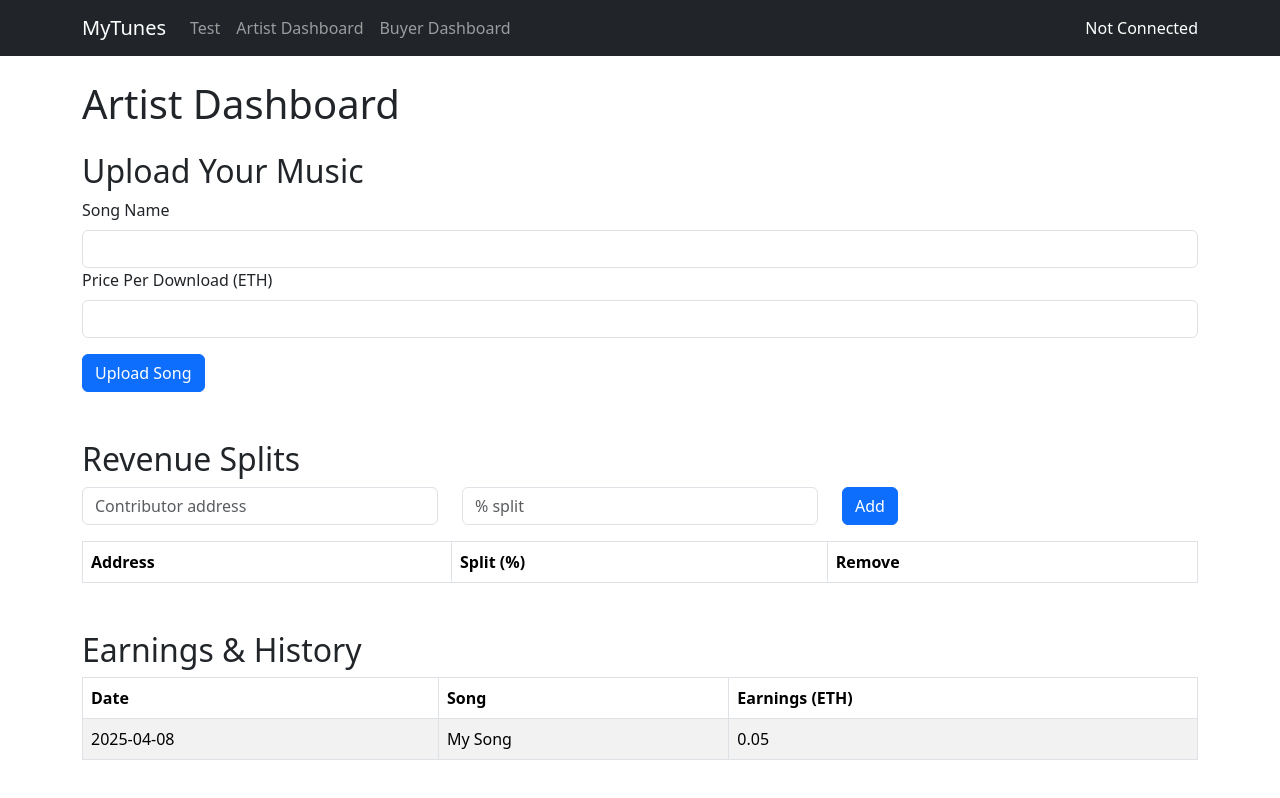
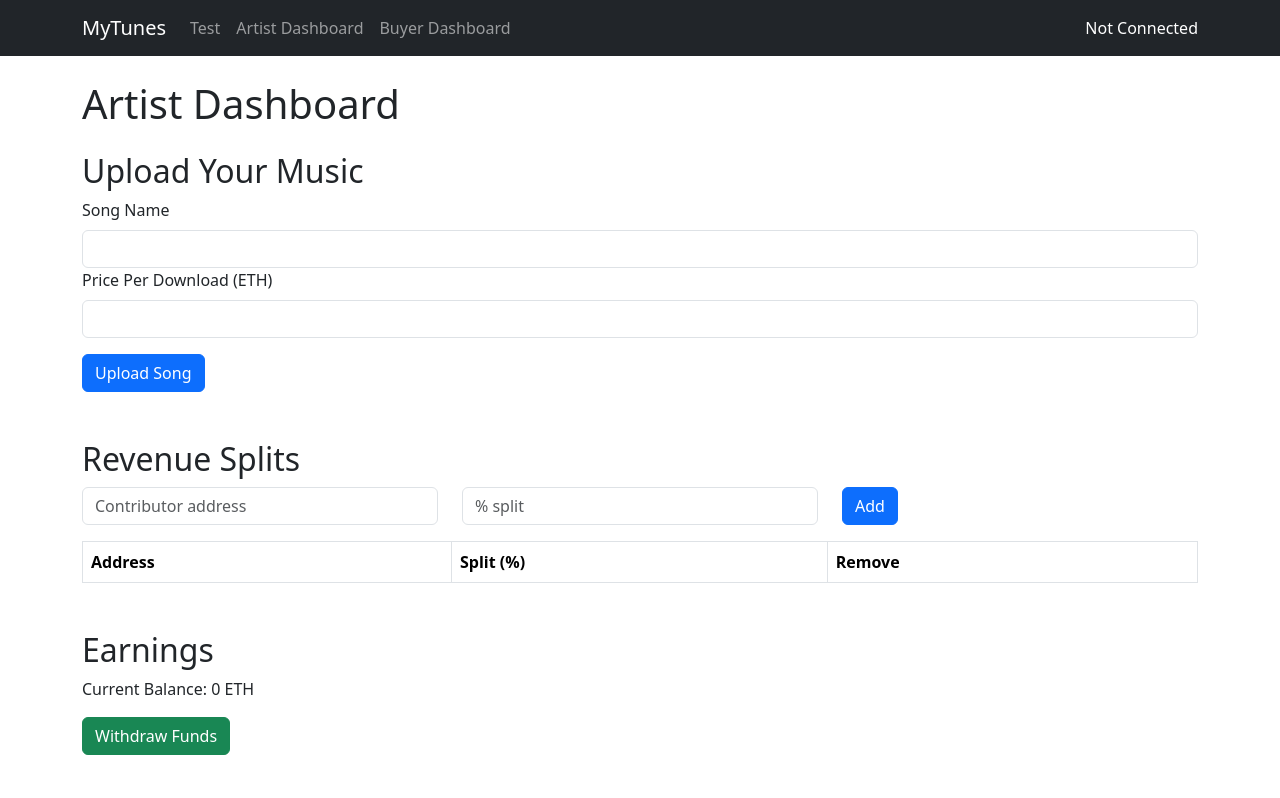
Before and after one commit to rezmayyy/DecentralizedMusicApp, a React (Create React App) app: page /artistdashboard in a window 1280 px wide. Built offline with nearby package versions, Linux system fonts and the light colour scheme.

Commit message:
Artist Page add withdraw button. Test Page add download button.

```diff
--- a/src/pages/ArtistDashboardPage.jsx
+++ b/src/pages/ArtistDashboardPage.jsx
@@ -1,7 +1,6 @@
-import React, { useState, useContext } from 'react';
+import React, { useState, useContext, useEffect } from 'react';
 import { Form, Button, Table, Container, Row, Col } from 'react-bootstrap';
 import { Web3Context } from '../components/Web3Context';
-
 
 function ArtistDashboardPage() {
     const { web3, account, contract } = useContext(Web3Context);
@@ -11,7 +10,21 @@
     const [contributor, setContributor] = useState('');
     const [split, setSplit] = useState('');
     const [contributors, setContributors] = useState([]);
+    const [balance, setBalance] = useState(0);
 
+    // Fetch artist balance
+    const fetchBalance = async () => {
+        if (contract && account) {
+            try {
+                const artistBalance = await contract.methods.balances(account).call();
+                setBalance(web3.utils.fromWei(artistBalance, 'ether'));  // Convert from Wei to Ether
+            } catch (error) {
+                console.error('Error fetching balance:', error);
+            }
+        }
+    };
+
+    // Add contributor to the song revenue split
     const handleAddContributor = () => {
         if (!contributor || !split) return;
 
@@ -20,12 +33,14 @@
         setSplit('');
     };
 
+    // Remove a contributor from the list
     const handleRemoveContributor = (index) => {
         const updated = [...contributors];
         updated.splice(index, 1);
         setContributors(updated);
     };
 
+    // Upload song and submit to the blockchain
     const handleUpload = async () => {
         if (!contract || !account || !web3) {
             alert("Web3 is not connected.");
@@ -35,7 +50,7 @@
         try {
             const contributorAddresses = contributors.map(c => c.address);
             const contributorSplits = contributors.map(c => c.split);
-            const ipfsHash = "QmDummyHash123..."; // replace this with actual IPFS logic later
+            const ipfsHash = "QmDummyHash123..."; // Replace this with actual IPFS logic later
 
             const priceInWei = web3.utils.toWei(price, 'ether');
 
@@ -48,7 +63,6 @@
             ).send({ from: account });
 
             alert("Song uploaded successfully!");
-            // Reset form
             setTitle('');
             setPrice('');
             setContributors([]);
@@ -57,6 +71,28 @@
             alert("Upload failed. See console for details.");
         }
     };
+
+    // Handle withdraw action
+    const handleWithdraw = async () => {
+        if (!contract || !account) {
+            alert("Web3 is not connected.");
+            return;
+        }
+
+        try {
+            await contract.methods.withdrawFunds().send({ from: account });
+            alert('Withdrawal successful');
+            fetchBalance();  // Update balance after withdrawal
+        } catch (error) {
+            console.error('Error withdrawing funds:', error);
+            alert('Failed to withdraw funds');
+        }
+    };
+
+    // Fetch the balance when the component is loaded
+    useEffect(() => {
+        fetchBalance();
+    }, [contract, account]);
 
     return (
         <Container>
@@ -137,25 +173,11 @@
                 </Table>
             </section>
 
-            {/* Earnings Section (Placeholder) */}
+            {/* Earnings Section */}
             <section className="mt-5">
-                <h2>Earnings & History</h2>
-                <Table striped bordered hover>
-                    <thead>
-                        <tr>
-                            <th>Date</th>
-                            <th>Song</th>
-                            <th>Earnings (ETH)</th>
-                        </tr>
-                    </thead>
-                    <tbody>
-                        <tr>
-                            <td>2025-04-08</td>
-                            <td>My Song</td>
-                            <td>0.05</td>
-                        </tr>
-                    </tbody>
-                </Table>
+                <h2>Earnings</h2>
+                <p>Current Balance: {balance} ETH</p>
+                <Button variant="success" onClick={handleWithdraw}>Withdraw Funds</Button>
             </section>
         </Container>
     );
--- a/src/pages/TestPage.jsx
+++ b/src/pages/TestPage.jsx
@@ -9,7 +9,7 @@
 
     // Fetch all songs
     const fetchAllSongs = async () => {
-        if (!contract) return;
+        if (!contract || !web3) return;
 
         try {
             const latestSongId = await contract.methods.nextSongId().call();
@@ -22,6 +22,7 @@
                     id: i,
                     title: song[0],
                     price: web3.utils.fromWei(song[1], 'ether'),
+                    artist: song[3],
                     contributors: song[4].join(', '),
                     splits: song[5].join(', ')
                 });
@@ -45,8 +46,11 @@
                         <th>Song ID</th>
                         <th>Title</th>
                         <th>Price (ETH)</th>
+                        <th>Artist</th>
                         <th>Contributors</th>
                         <th>Splits (%)</th>
+                        <th>Action</th> {/* New column */}
+
                     </tr>
                 </thead>
                 <tbody>
@@ -55,11 +59,18 @@
                             <td>{song.id}</td>
                             <td>{song.title}</td>
                             <td>{song.price}</td>
+                            <td>{song.artist}</td>
                             <td>{song.contributors}</td>
                             <td>{song.splits}</td>
+                            <td>
+                                <Button variant="secondary" disabled>
+                                    Buy Song (NonFunctional)
+                                </Button>
+                            </td>
                         </tr>
                     ))}
                 </tbody>
+
             </Table>
             <Button onClick={fetchAllSongs}>Refresh Songs</Button>
         </div>
```
